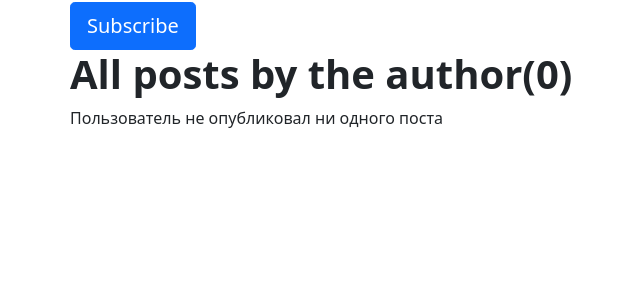
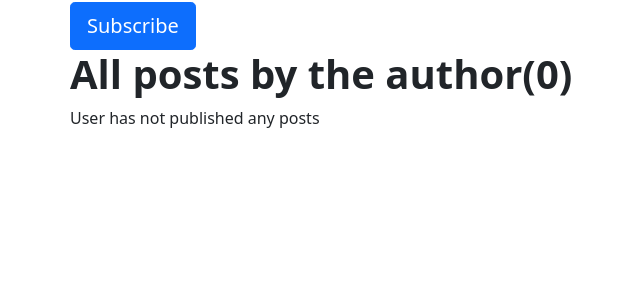
Before and after one commit to phamthanhnam1302/SBTC, a Django app: a page that uses sbtc/templates/posts/profile.html in a window 1280 px wide. Shown: the part 378-679 px from the top of the page, without its empty margins (12-652 px from the left). Run offline with Django 3.2, Linux system fonts and the light colour scheme; data comes from the database, SQL or seed files in the repository; data that the repository does not hold is empty; parts of the project's set-up code (start-up, migrations or seed data) failed here and were passed over; some libraries are stand-ins or nearby versions.

Commit message:
feature/tag_profile

```diff
--- a/sbtc/templates/posts/authors_list.html
+++ b/sbtc/templates/posts/authors_list.html
@@ -1,5 +1,5 @@
 {% extends "base.html" %}
-{% block title %}Авторы{% endblock %}
+{% block title %}Authors{% endblock %}
 {% block content %}
   {% load static %}
   {% include 'posts/includes/switcher.html' with page_header="Our authors" %}
--- a/sbtc/templates/posts/profile.html
+++ b/sbtc/templates/posts/profile.html
@@ -79,7 +79,7 @@
   {% for post in page_obj %}
     {% include 'posts/includes/post_card.html' with group_link=True %}
   {% empty %}
-    <p>Пользователь не опубликовал ни одного поста</p>
+    <p>User has not published any posts</p>
   {% endfor %}
   {% include 'posts/includes/paginator.html' %}
 {% endblock %}
```
